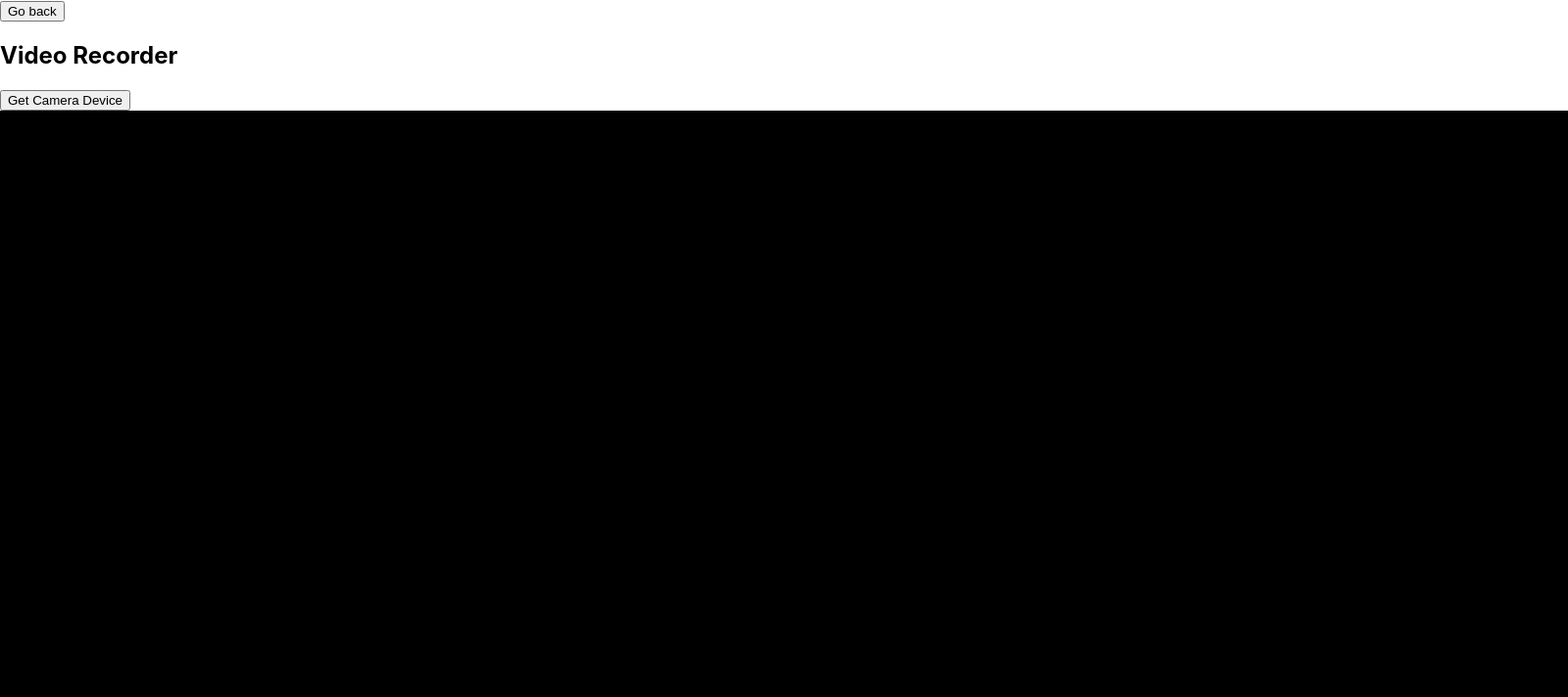
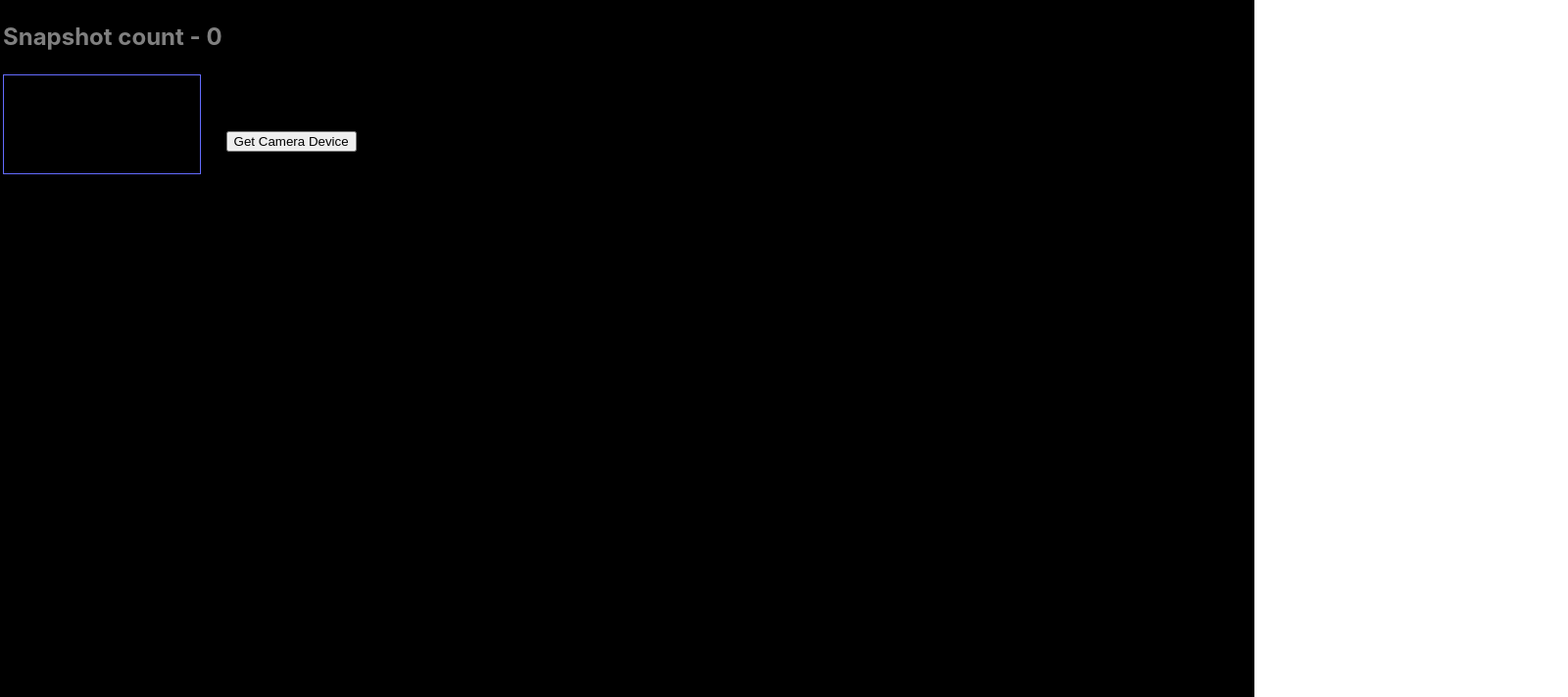
Before and after one commit to kelvinuk/webcam, a React (Create React App) app: page / in a window 1280 px wide. Shown: the top 712 px of the page at 98% size, 1600 px wide, since content can reach past the window. Built offline with nearby package versions, Linux system fonts and the light colour scheme.

Commit message:
added auto sizer for photo display

```diff
--- a/package.json
+++ b/package.json
@@ -14,6 +14,7 @@
     "react": "^18.2.0",
     "react-dom": "^18.2.0",
     "react-scripts": "5.0.1",
+    "react-virtualized": "^9.22.5",
     "typescript": "^5.2.2",
     "web-vitals": "^3.5.0",
     "webm-writer": "^1.0.0",
@@ -44,6 +45,7 @@
     ]
   },
   "devDependencies": {
-    "@types/dom-webcodecs": "^0.1.9"
+    "@types/dom-webcodecs": "^0.1.9",
+    "@types/react-virtualized": "^9.21.26"
   }
 }
--- a/src/App.tsx
+++ b/src/App.tsx
@@ -1,18 +1,15 @@
-import React, { useCallback, useMemo, useState } from 'react';
+import React, { useMemo, useState } from 'react';
+import { AutoSizer } from "react-virtualized";
 import { VideoRecorder } from './video-recorder';
 import Photo from './Photo';
 
-export type VideoFrameProps = {
-  width?: number;
-  height?: number;
-};
-
-const App: React.FC<VideoFrameProps> = ({
-  width = 1024,
-  height = 600,
-}) => {
+const App: React.FC = () => {
   const [ isCompleted, setIsCompleted ] = useState(false);
   const [images, setImages] = useState<ImageBitmap[]>([]);
+
+  const buttonText: string = useMemo(() =>
+    isCompleted ? 'Ready to take photos' : 'Home'
+  , [isCompleted]);
 
   const handleClick: React.MouseEventHandler = () => {
     setIsCompleted((prev) => {
@@ -23,30 +20,31 @@ const App: React.FC<VideoFrameProps> = ({
     });
   };
 
-  const buttonText: string = useMemo(() =>
-    isCompleted ? 'Ready to take photos' : 'Go back'
-  , [isCompleted]);
+  const handleRecordingResult = (imageList: ImageBitmap[]): void => {
+    setImages([...imageList]);
+    setIsCompleted(true);
+  };
 
-  const handleRecordingResult = useCallback((imageList: ImageBitmap[]): void => {
-    setImages([...imageList]);
-    console.log(imageList);
-
-    setIsCompleted(true);
-
-  }, []);
-
-  return (<div className="App">
-    <button onClick={handleClick}>{buttonText}</button>
-    {
-      !isCompleted &&
-      <VideoRecorder onRecordingResult={handleRecordingResult}/>
-    }
-    <div>
-    {
-      images.map((imageBitmap) => <Photo imageBitmap={imageBitmap}/>)
-    }
+  return (
+    <div className="App">
+      <button onClick={handleClick}>{buttonText}</button>
+      {
+        !isCompleted ?
+        <VideoRecorder onRecordingResult={handleRecordingResult}/> :
+        <div style={{ flex: '1 1 auto', minHeight: '75vh'}}>
+          <AutoSizer>
+            {({ height, width }) => {
+              console.log(`${height} ${width}`)
+              return (<div style={ { height, width} }>
+                {images.map((imageBitmap) => <Photo height={height/4} width={width/5} imageBitmap={imageBitmap}/>)}
+              </div>
+              )
+            }}
+          </AutoSizer>
+        </div>
+      }
     </div>
-  </div>);
+  );
 }
 
 export default App;
--- a/src/Photo.tsx
+++ b/src/Photo.tsx
@@ -17,11 +17,30 @@ const Photo: React.FC<PhotoProps> = ({
   const renderPhotos = useCallback(() => {
     const canvas = canvasRef.current;
     if (canvas) {
-      canvas.width = imageBitmap.width;
-      canvas.height = imageBitmap.height;
-      canvas.getContext('2d')?.drawImage(imageBitmap, 0, 0);
+      var imgWidth = imageBitmap.width;
+      var screenWidth  = width;
+      var scaleX = 1;
+      if (imgWidth > screenWidth)
+          scaleX = screenWidth/imgWidth;
+      var imgHeight = imageBitmap.height;
+      var screenHeight = height;
+      var scaleY = 1;
+      if (imgHeight > screenHeight)
+          scaleY = screenHeight/imgHeight;
+      var scale = scaleY;
+      if(scaleX < scaleY)
+          scale = scaleX;
+      if(scale < 1){
+          imgHeight = imgHeight*scale;
+          imgWidth = imgWidth*scale;
+      }
+
+      canvas.height = imgHeight;
+      canvas.width = imgWidth;
+
+      canvas.getContext('2d')?.drawImage(imageBitmap, 0, 0, imageBitmap.width, imageBitmap.height, 0, 0, imgWidth, imgHeight);
     }
-  }, [imageBitmap]);
+  }, [height, imageBitmap, width]);
 
   useEffect(() => {
     renderPhotos();
--- a/src/video-recorder/VideoRecoder.tsx
+++ b/src/video-recorder/VideoRecoder.tsx
@@ -1,6 +1,6 @@
-import React, { useState, useRef, useCallback, useMemo, useEffect } from "react";
+import React, { useState, useRef, useCallback, useMemo } from "react";
 import { VideoRecorderProps, defaultColorChangeCycle, defaultConstraints, defaultBgPatterns, defaultMimeType, defaultVideoBufTimeslice, defaultBestFrameForPhotoCapture } from "./types";
-import { ImageCapture, ImageBitmap } from 'image-capture';
+import { ImageCapture } from 'image-capture';
 import './index.css';
 
 const VideoRecorder: React.FC<VideoRecorderProps> = ({
@@ -13,10 +13,9 @@ const VideoRecorder: React.FC<VideoRecorderProps> = ({
   onRecordingResult
 }) => {
   const liveVideoRef = useRef<HTMLVideoElement>(null);
-  const chunks = useRef<any>([]);
-  const canvasRef = useRef<HTMLCanvasElement>(null);
+  const chunksRef = useRef<any>([]);
   const imagesRef = useRef<ImageBitmap[]>([]);
-
+  const displayMsgRef = useRef<string>('');
   const mediaRecorder = useRef<MediaRecorder | undefined>(undefined);
   const imageCaptureDeviceRef = useRef<any>(undefined);
   const [permission, setPermission] = useState(false);
@@ -24,6 +23,7 @@ const VideoRecorder: React.FC<VideoRecorderProps> = ({
   const [stream, setStream] = useState<MediaStream | undefined>(undefined);
   const [videoUrl, setVideoUrl] = useState<string>('');
   const [backlight, setBacklight] = useState<number>(defaultBgPatterns.length > 0 ? defaultBgPatterns[0] : 0);
+  const [count, setCount] = useState<number>(0);
 
   const checkCameraPermission = useCallback(async (): Promise<boolean> => {
     // Choose the best resolution camera
@@ -46,7 +46,6 @@ const VideoRecorder: React.FC<VideoRecorderProps> = ({
         const tracks: MediaStreamTrack[] = mediaStream.getVideoTracks() ?? [];
         if (tracks.length> 0) {
           imageCaptureDeviceRef.current = new ImageCapture(tracks[0]);
-          //console.log(imageCapture);
         }
 
         if (liveVideoRef.current) {
@@ -55,13 +54,13 @@ const VideoRecorder: React.FC<VideoRecorderProps> = ({
         return true;
       } catch (err) {
         if (err instanceof Error) {
-          console.error(err.message);
+          alert(err.message);
         } else {
-          console.error(`Unknown error ${JSON.stringify(err)}`);
+          alert(`Unknown error ${JSON.stringify(err)}`);
         }
       }
     } else {
-      console.error("The MediaRecorder API is not supported in this browser.");
+      alert("The MediaRecorder API is not supported in this browser.");
     }
     return false;
   }, [ constraints ]);
@@ -72,13 +71,6 @@ const VideoRecorder: React.FC<VideoRecorderProps> = ({
       return false;
     }
 
-    /*
-    if (!isRecording) {
-      console.log('is not recording');
-      return false;
-    }
-    */
-
     try {
       mediaRecorder.current?.stop();
 
@@ -87,9 +79,9 @@ const VideoRecorder: React.FC<VideoRecorderProps> = ({
       return true;
     } catch (err) {
       if (err instanceof Error) {
-        console.error(err.message);
+        alert(err.message);
       } else {
-        console.error(`Unknown error ${JSON.stringify(err)}`);
+        alert(`Unknown error ${JSON.stringify(err)}`);
       }
     }
 
@@ -102,21 +94,19 @@ const VideoRecorder: React.FC<VideoRecorderProps> = ({
   }
 
   const stopCamera = (error: Error) => {
-    console.error(error);
+    alert(error);
     // if (videoDevice) videoDevice.stop();  // turn off the camera
   }
 
   const handleMediaRecordDataAvailable = useCallback((ev: BlobEvent): void => {
     if (ev?.data?.size > 0) {
-      chunks.current.push(ev.data);
+      chunksRef.current.push(ev.data);
       if (colorChangeCycle > 0 && bgPatterns.length > 0) {
-        const frameCount = (chunks.current.length -1)% colorChangeCycle;
+        const frameCount = (chunksRef.current.length -1)% colorChangeCycle;
+        const t = Math.floor((chunksRef.current.length - 1) / colorChangeCycle);
         if (frameCount <= 0.5) {
-          const t = Math.floor((chunks.current.length - 1) / colorChangeCycle);
           const bg = bgPatterns[t % bgPatterns.length];
           console.log(`${t} ${bg}`);
-
-
           setBacklight(bg);
           if (t >= bgPatterns.length) {
             console.log('Stopping');
@@ -124,8 +114,10 @@ const VideoRecorder: React.FC<VideoRecorderProps> = ({
           }
         } else if (frameCount >= bestFrameForPhotoCapture && frameCount <= bestFrameForPhotoCapture + 0.5) {
           console.log(frameCount);
+          displayMsgRef.current = `${t}`;
+          setCount(t);
           if (imageCaptureDeviceRef.current) {
-            //imageCaptureDeviceRef.current.takePhoto().then(processPhoto).catch(stopCamera);
+            // we can use takePhoto instead of using the video streaming
             imageCaptureDeviceRef.current.grabFrame().then(processFrame).catch(stopCamera);
           }
         }
@@ -134,10 +126,10 @@ const VideoRecorder: React.FC<VideoRecorderProps> = ({
   }, [colorChangeCycle, bgPatterns, bestFrameForPhotoCapture, stopRecording]);
 
   const handleMediaRecordStop = useCallback((e: Event): void => {
-    const blob = new Blob(chunks.current, { type: mimeType });
+    const blob = new Blob(chunksRef.current, { type: mimeType });
     setVideoUrl(URL.createObjectURL(blob));
     onRecordingResult?.(imagesRef.current);
-    chunks.current = [];
+    chunksRef.current = [];
   }, [mimeType, onRecordingResult]);
 
   const startRecording = useCallback(async (): Promise<boolean> => {
@@ -165,15 +157,14 @@ const VideoRecorder: React.FC<VideoRecorderProps> = ({
       return true;
     } catch (err) {
       if (err instanceof Error) {
-        console.error(err.message);
+        alert(err.message);
       } else {
-        console.error(`Unknown error ${JSON.stringify(err)}`);
+        alert(`Unknown error ${JSON.stringify(err)}`);
       }
     }
 
     return false;
   }, [handleMediaRecordDataAvailable, handleMediaRecordStop, isRecording, mimeType, permission, stream, videoBufTimeslice]);
-
 
   const handleClick: React.MouseEventHandler = useCallback(() => {
     isRecording ? stopRecording() : startRecording();
@@ -183,13 +174,34 @@ const VideoRecorder: React.FC<VideoRecorderProps> = ({
     isRecording ? 'Stop Recording' : 'Start Recording'
   , [isRecording]);
 
-  useEffect(() => {
+  return (
+    <div className='backlight' style={ { backgroundColor: backlight === 0 ? 'black' : 'white' } }>
+      <table>
+        <thead>
+          <tr>
+            <th>
+              <h2 style={{ color: 'gray'} }>Snapshot count - {count}</h2>
+            </th>
+            <th>
 
-  }, []);
-
-  return (
-    <div>
-      <h2>Video Recorder</h2>
+            </th>
+          </tr>
+        </thead>
+        <tbody>
+          <tr>
+            <td>
+              {videoUrl ? (
+                <div className="recorded">
+                  <video className="recorded-player" src={videoUrl} controls></video>
+                  <a download href={videoUrl}>
+                    Download Recording
+                  </a>
+                </div>
+              ) : (
+                <video ref={liveVideoRef} autoPlay className="live-player"></video>
+              )}
+            </td>
+            <td>
               <div className="video-controls">
                 {!permission ? (
                   <button onClick={checkCameraPermission} type="button">
@@ -200,19 +212,10 @@ const VideoRecorder: React.FC<VideoRecorderProps> = ({
                   <button onClick={handleClick}>{buttonText}</button>
                 ):null}
               </div>
-      <div className='backlight' style={ { backgroundColor: backlight === 0 ? 'black' : 'white' } }>
-
-      </div>
-      {videoUrl ? (
-        <div className="recorded">
-          <video className="recorded-player" src={videoUrl} controls></video>
-          <a download href={videoUrl}>
-            Download Recording
-          </a>
-        </div>
-      ) : (
-        <video ref={liveVideoRef} autoPlay className="live-player"></video>
-      )}
+            </td>
+          </tr>
+        </tbody>
+      </table>
     </div>
   );
 };
--- a/src/video-recorder/index.css
+++ b/src/video-recorder/index.css
@@ -5,14 +5,14 @@
 }
 
 .recorded-player {
-	height: 200px;
-	width: 400px;
+	height: 100px;
+	width: 200px;
 	align-items: center;
 }
 
 .live-player {
-	height: 200px;
-	width: 400px;
+	height: 100px;
+	width: 200px;
 	border: 1px solid #646cff;
 	margin-bottom: 30px;
 }
@@ -20,6 +20,10 @@
 .backlight {
   border: 1px;
   border-color: 'green';
-	height: 600px;
-	width: 1600px;
+	height: 100%;
+	width: 100%;
+  left: 0;
+  top: 0;
+  overflow: hidden;
+  position: fixed;
 }
```
Also changed, not shown: src/App.css (+11 -0 lines), 1 other file (tests, documents, lock files or other folders). Lines whose indentation alone changed are shown as unchanged.
